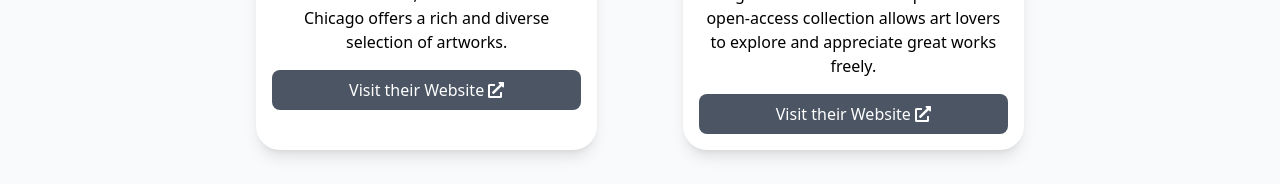
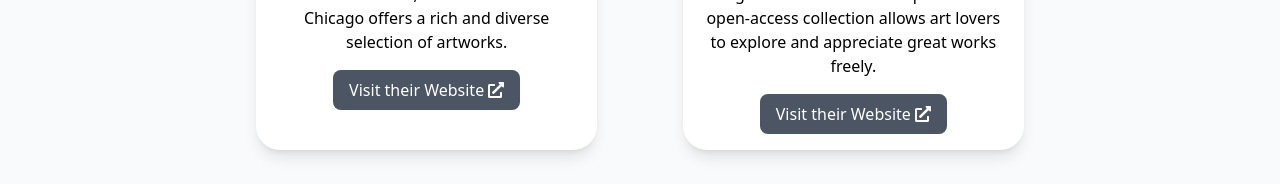
Before and after one commit to ZviHaffner/exhibition-curator, a Next.js app: page / in a window 1280 px wide. Shown: the part 1311-1495 px from the top of the page. Built offline with nearby package versions, Linux system fonts and the light colour scheme.

Commit message:
Fixes styling of links to only be as wide as content

```diff
--- a/src/app/page.jsx
+++ b/src/app/page.jsx
@@ -14,10 +14,10 @@ export default function Home() {
               <p className="text-xl">
                 Explore a vast collection of nearly 200,000 artworks from the{" "}
                 <span className="font-bold">Art Institute of Chicago</span> and
-                the <span className="font-bold">Cleveland Museum of Art</span>. Discover paintings, sculptures, and
-                other masterpieces, and curate your own personalised exhibition.
-                Unleash your creativity and bring art to life in a way that's
-                uniquely yours.
+                the <span className="font-bold">Cleveland Museum of Art</span>.
+                Discover paintings, sculptures, and other masterpieces, and
+                curate your own personalised exhibition. Unleash your creativity
+                and bring art to life in a way that's uniquely yours.
               </p>
             </section>
           </div>
@@ -46,7 +46,7 @@ export default function Home() {
             <a
               href="https://www.artic.edu/"
               target="_blank"
-              className="mx-4 py-2 px-4 flex justify-center items-center gap-1 bg-gray-600 text-white rounded-lg hover:bg-gray-200 hover:text-black"
+              className="w-fit mx-auto py-2 px-4 flex justify-center items-center gap-1 bg-gray-600 text-white rounded-lg hover:bg-gray-200 hover:text-black"
             >
               <p>Visit their Website</p>
               <FaExternalLinkAlt />
@@ -70,7 +70,7 @@ export default function Home() {
             <a
               href="https://www.clevelandart.org/"
               target="_blank"
-              className="mx-4 py-2 px-4 flex justify-center items-center gap-1 bg-gray-600 text-white rounded-lg hover:bg-gray-200 hover:text-black"
+              className="w-fit mx-auto py-2 px-4 flex justify-center items-center gap-1 bg-gray-600 text-white rounded-lg hover:bg-gray-200 hover:text-black"
             >
               <p>Visit their Website</p>
               <FaExternalLinkAlt />
```
